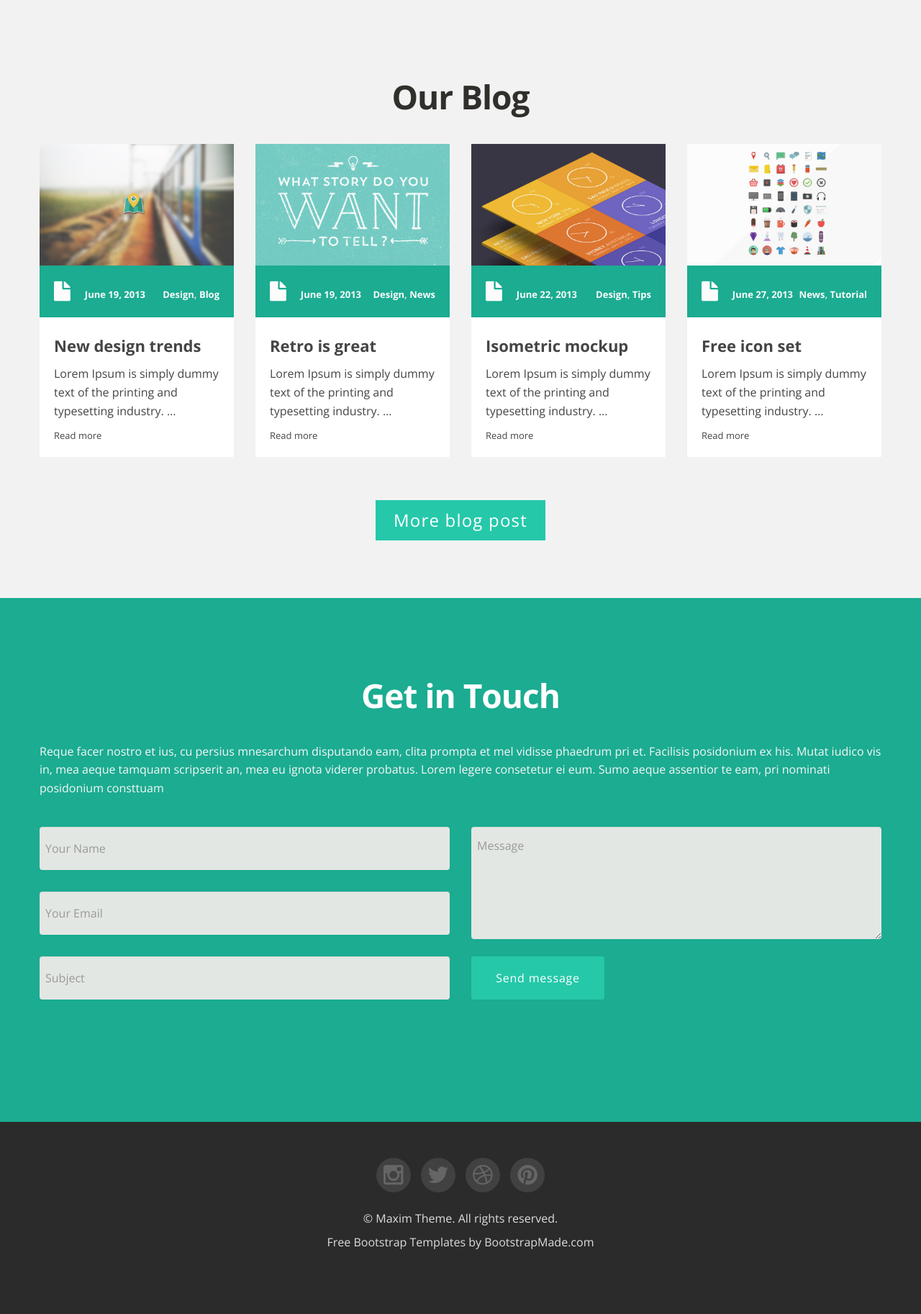
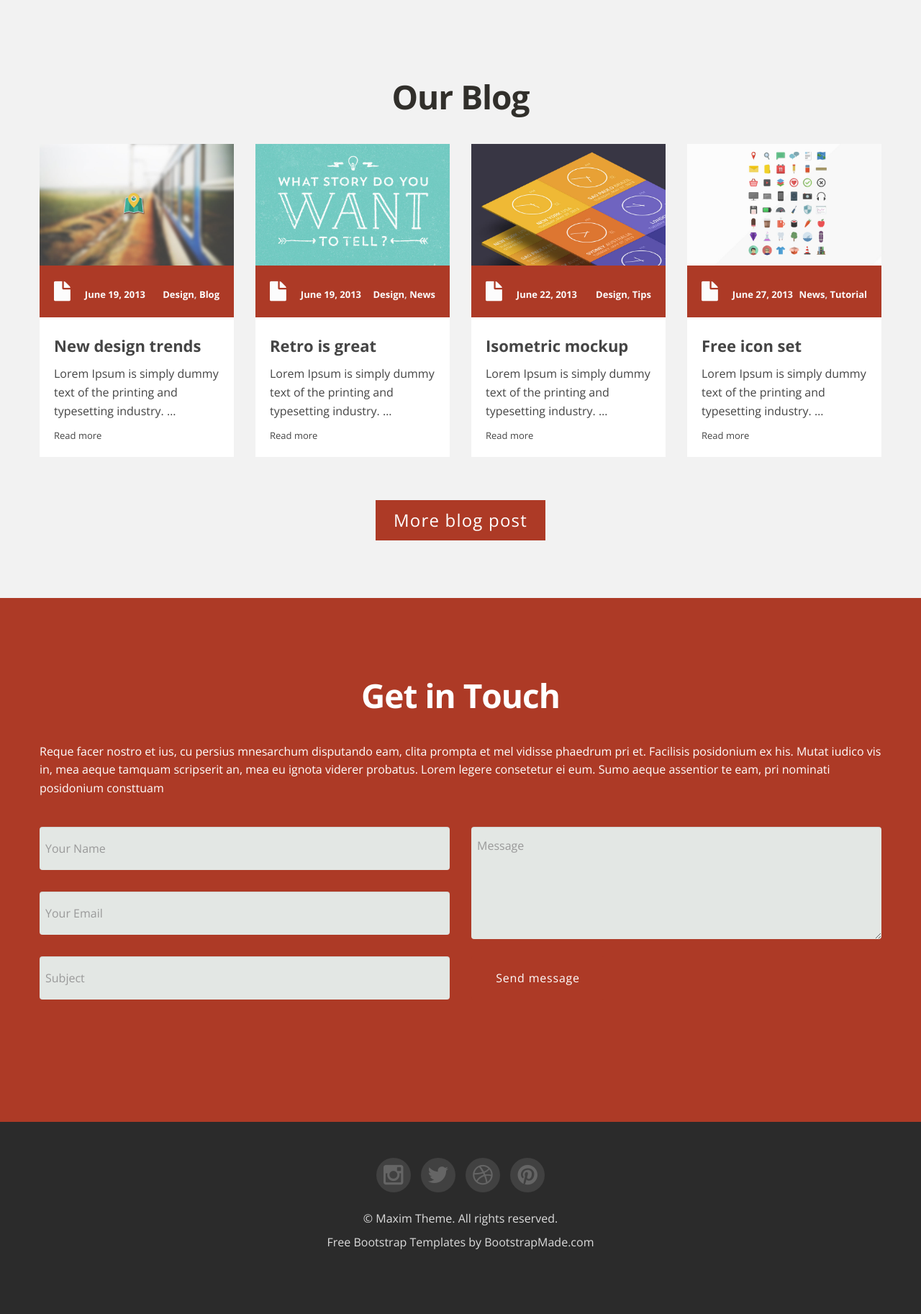
Before and after one commit to kreativteam/Wolf-im-Blut, a PHP site: page / in a window 1280 px wide. Shown: the part 3862-5688 px from the top of the page at 72% size. Run offline with PHP 8.4, Linux system fonts and the light colour scheme.

Commit message:
New colors

```diff
--- a/color/default.css
+++ b/color/default.css
@@ -6,66 +6,66 @@ background:#e06d5e;
 }
 
 .navbar .brand a:hover {
-	color:#1BAC91;
+	color:#ad3a26;
 }
 
 
 
 ul#menu-main > li > a:hover {
-	color: #1BAC91;
+	color: #ad3a26;
 }
 
 
 ul#menu-main > li > a:focus,ul#menu-main > li > a:active, ul#menu-main > li > a.selected, ul#menu-main li a.selected:active    {
-	color: #1BAC91;
+	color: #ad3a26;
 }
 #header-wrapper h1 span {
-	color:#1BAC91;
+	color:#ad3a26;
 }
 
 #header-wrapper input[type=submit] {
-	background: #1BAC91 !important;
+	background: #ad3a26 !important;
 }
 
 #theme-form input[type=submit] {
-	background: #1BAC91 !important;
+	background: #ad3a26 !important;
 }
 
 .btn.btn-theme {
-	background: #26c8aa !important;
+	background: #ad3a26 !important;
 }
 
 /* blog */
 .home-post .post-meta {
-	background: #1BAC91;
+	background: #ad3a26;
 }
 
 /* com */
 .tabbable ul.nav-tabs li.active a,.tabbable ul.nav-tabs li a:hover {
-	color: #1BAC91;
+	color: #ad3a26;
 }
 .accordion .accordion-heading a.active {
-	color: #1BAC91;
+	color: #ad3a26;
 }
 
 #tweet ul li a {
-	color: #1BAC91;
+	color: #ad3a26;
 }
 
 
 /* works */
 #filters ul li a:hover h5, #filters ul li a.active h5 {
-	background: #1BAC91;
-	border-color: #1BAC91;
+	background: #ad3a26;
+	border-color: #ad3a26;
 }
 
 .portfolio .portfolio-overlay {
-	background: #1BAC91;
+	background: #ad3a26;
 }
 
 /* icon */
 i.icon-bgdark:hover {
-	background: #26c8aa;
+	background: #ad3a26;
 }
 
 i.icon-bgdark.active {
--- a/css/style.css
+++ b/css/style.css
@@ -475,11 +475,12 @@ section.spacer {
 	color:#fcfcfc;
 }
 
-.spacer.green,.section.green {
-	background:#1bac91;
-}
-
-.spacer.green,.section.green h4 {
+.spacer.red,.section.red {
+	background:#ad3a26;
+	color:#fff;
+}
+
+.spacer.red,.section.red h4 {
 	color:#fff;
 }
 
--- a/index.html
+++ b/index.html
@@ -98,7 +98,7 @@
 		</header>
 	</div>
 	<!-- spacer section -->
-	<section class="spacer green">
+	<section class="spacer red">
 		<div class="container">
 			<div class="row">
 				<div class="span6 alignright flyLeft">
@@ -565,7 +565,7 @@
 
 	<!-- end spacer section -->
 	<!-- section: contact -->
-	<section id="contact" class="section green">
+	<section id="contact" class="section red">
 		<div class="container">
 			<h4>Get in Touch</h4>
 			<p>
```
